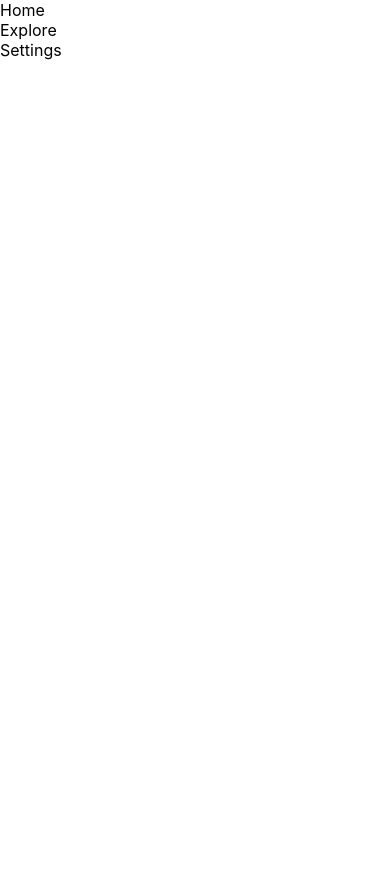
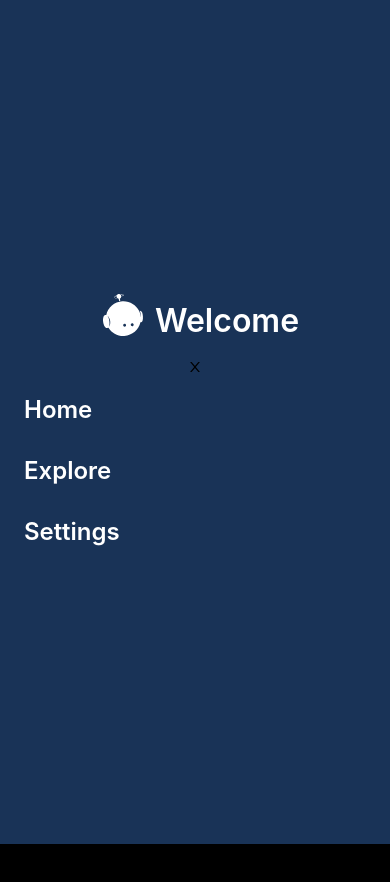
Before and after one commit to HubCreator/nextjs_project_proto, a Next.js app: page /firstScreen in a window 390 px wide. Shown: the top 882 px of the page. Built offline with nearby package versions, Linux system fonts and the light colour scheme.

Commit message:
Added screen media query for mobile display

```diff
--- a/src/components/Navbar.js
+++ b/src/components/Navbar.js
@@ -1,15 +1,29 @@
+import { IoLogoIonitron } from "react-icons/io";
+import { GiHamburgerMenu } from "react-icons/gi";
+import { AiOutlineClose } from "react-icons/ai";
+import { useState } from "react";
+
 const Navbar = () => {
+  const [navStatus, setNavStatus] = useState(false);
   return (
     <>
       <section className="navbar-container">
-        <div className="navbar-container__logo">
-          <div className="navbar-container__logo__img"></div>
-          <div className="navbar-container__logo__name"></div>
-        </div>
-        <div className="navbar-container__links">
-          <div className="links__link">Home</div>
-          <div className="links__link">Explore</div>
-          <div className="links__link">Settings</div>
+        <div className="navbar-container__contents">
+          <div className="contents__logo">
+            <div className="contents__logo__img">
+              <IoLogoIonitron />
+            </div>
+            <div className="contents__logo__name">Welcome</div>
+          </div>
+
+          <div className="contents__controller">
+            {navStatus ? <GiHamburgerMenu /> : <AiOutlineClose />}
+          </div>
+          <div className="contents__links">
+            <div className="links__alink">Home</div>
+            <div className="links__alink">Explore</div>
+            <div className="links__alink">Settings</div>
+          </div>
         </div>
       </section>
     </>
--- a/styles/Navbar.module.css
+++ b/styles/Navbar.module.css
@@ -0,0 +1,88 @@
+.navbar-container {
+  position: absolute;
+  top: 0;
+  left: 0;
+  display: flex;
+  justify-content: center;
+  align-items: center;
+  background-color: rgb(25, 51, 87);
+  width: 100%;
+  height: 80px;
+  box-sizing: border-box;
+}
+
+.navbar-container__contents {
+  display: flex;
+  width: 100%;
+  height: 100%;
+  justify-content: space-between;
+  margin: 0.5rem;
+}
+
+.contents__logo {
+  display: flex;
+  justify-content: center;
+  align-items: center;
+}
+
+.contents__logo__img {
+  font-size: 3rem;
+  margin: 0.5rem;
+  color: #fff;
+}
+
+.contents__logo__name {
+  color: #fff;
+  font-weight: 600;
+  font-size: 2rem;
+}
+
+.contents__links {
+  display: flex;
+  justify-content: center;
+  align-items: center;
+}
+
+.links__alink {
+  display: block;
+  margin: 0 1rem;
+  color: #fff;
+  font-size: 1.5rem;
+  font-weight: 600;
+  border: none;
+}
+
+@media screen and (max-width: 70rem) {
+  body {
+    background-color: black;
+  }
+}
+
+@media screen and (max-width: 50rem) {
+  .navbar-container {
+    display: absolute;
+    top: 0;
+    left: 0;
+    width: 100%;
+    height: 100%;
+  }
+  .navbar-container__contents {
+    display: flex;
+    flex-direction: column;
+    justify-content: center;
+    align-items: center;
+  }
+
+  .contents__links {
+    display: flex;
+    flex-direction: column;
+    justify-content: center;
+    align-items: center;
+    width: 100%;
+  }
+
+  .links__alink {
+    width: 100%;
+    padding: 1rem;
+  }
+}
```
